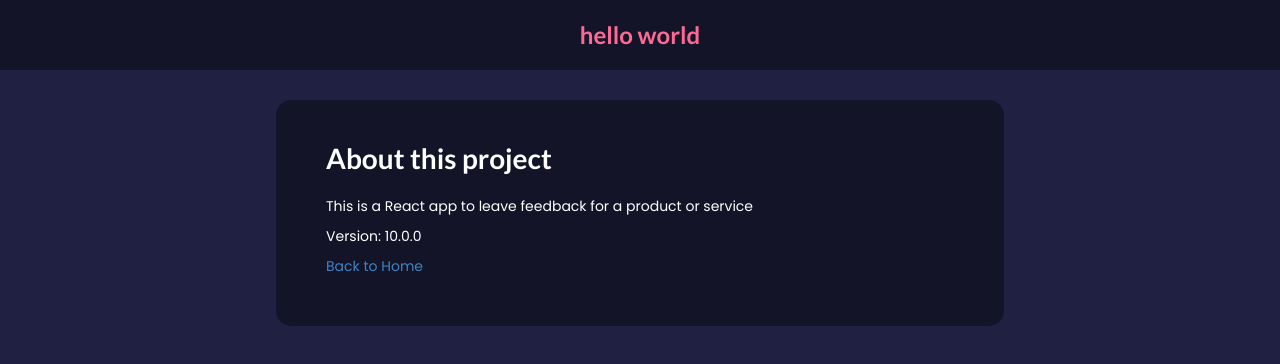
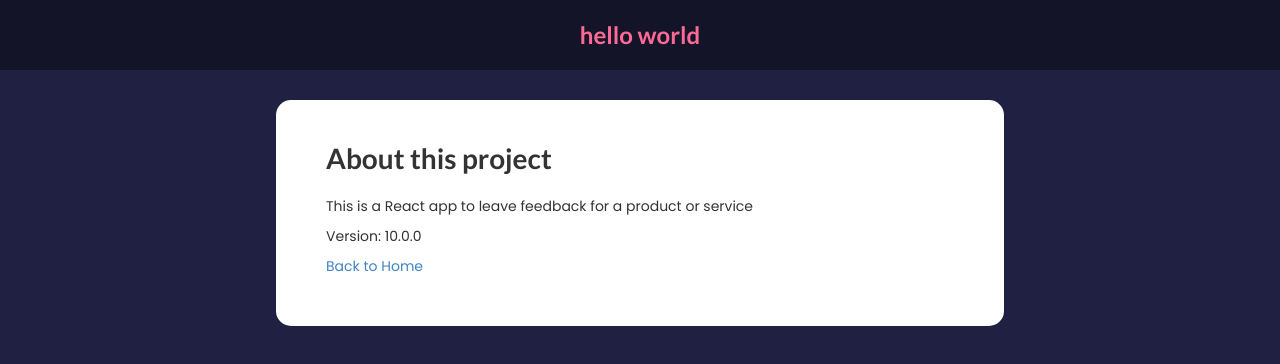
Before and after one commit to oliveroliverio/ud-brad-traversy-react-front-to-back-2022, a React (Create React App) app: page /about in a window 1280 px wide. Shown: the top 364 px of the page. Built offline with nearby package versions, Linux system fonts and the light colour scheme.

Commit message:
01 established routes, but no links yet

```diff
--- a/src/App.js
+++ b/src/App.js
@@ -7,6 +7,7 @@ import FeedbackStats from './components/FeedbackStats';
 import FeedbackForm from './components/FeedbackForm';
 import { v4 as uuidv4 } from 'uuid';
 import AboutPage from './pages/AboutPage';
+import { AboutIconLink } from 'react-icons/fa';
 
 // global level state vs component level state
 
@@ -44,7 +45,9 @@ function App() {
               </>
             }
           ></Route>
-          <Route path='/about' element={<AboutPage />}></Route>
+          <Route path='/about' element={<AboutPage />}>
+            About Page
+          </Route>
         </Routes>
       </div>
     </Router>
--- a/src/pages/AboutPage.js
+++ b/src/pages/AboutPage.js
@@ -3,7 +3,7 @@ import Card from '../components/shared/Card';
 
 function AboutPage() {
   return (
-    <Card>
+    <Card reverse={false}>
       <div className='about'>
         <h1>About this project</h1>
         <p>This is a React app to leave feedback for a product or service</p>
```
